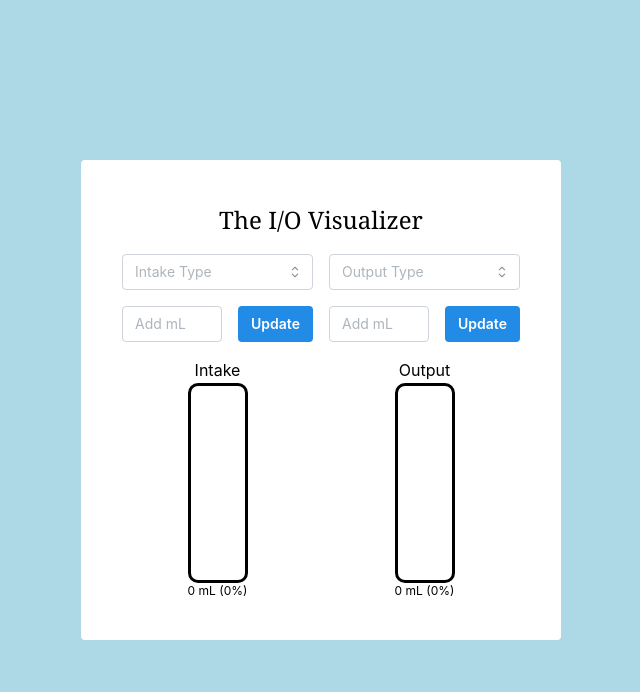
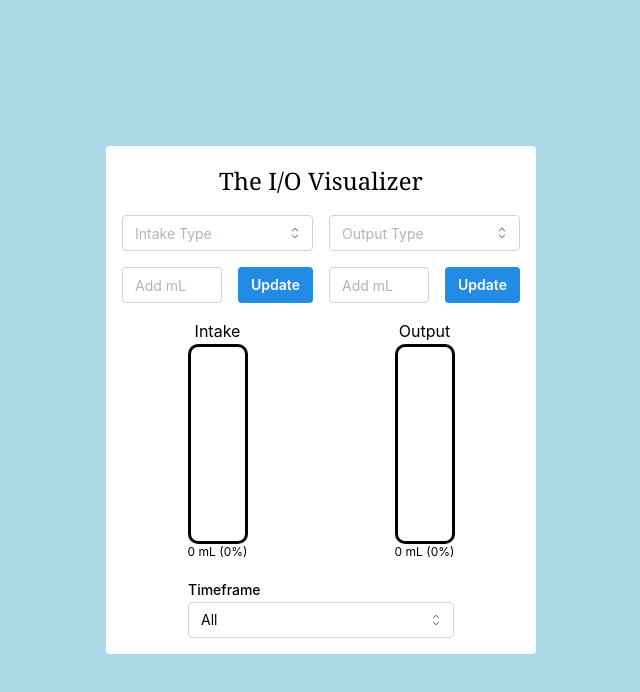
Before and after one commit to GriffinBalducci/io-visualizer, a React (Vite) app: page / in a window 1280 px wide. Shown: the top 692 px of the page, without its empty margins (319-959 px from the left). Built offline with nearby package versions, Linux system fonts and the light colour scheme.

Commit message:
TIMESCALE IN-PROGRESS
- Restructuring data to allow for different timescales
- Added dropdown to adjust timescales

```diff
--- a/src/components/Tanks.tsx
+++ b/src/components/Tanks.tsx
@@ -1,4 +1,4 @@
-import { Text, NumberInput, Button, Flex, Box, Select, Tooltip } from '@mantine/core';
+import { Text, NumberInput, Button, Flex, Box, Select, Tooltip, NumberInputStylesNames, Slider } from '@mantine/core';
 import styles from '../styles/Tanks.module.css';
 import { useState } from 'react';
 
@@ -6,6 +6,12 @@ interface TankProps {
     maxVolume: number;
     initialIntake?: number;
     initialOutput?: number;
+}
+
+export interface FluidEntry {
+  type: string;
+  volume: number;
+  timestamp: number;
 }
 
 type FluidTotals = Record<string, number>;
@@ -34,6 +40,9 @@ const fluidColors: Record<string, string> = {
 
 
 export function Tank({ maxVolume = 5000, initialIntake: initialIntake = 0, initialOutput: initialOutput = 0}: TankProps) {
+  const [timeframe, setTimeframe] = useState<string>("all");
+  const [intakeEntries, setIntakeEntries] = useState<FluidEntry[]>([]);
+  const [outputEntries, setOutputEntries] = useState<FluidEntry[]>([]);
   const [intakeVolume, setIntakeVolume] = useState(initialIntake);
   const [outputVolume, setOutputVolume] = useState(initialOutput);
   const [newIntake, setNewIntake] = useState<number | ''>('');
@@ -65,35 +74,32 @@ export function Tank({ maxVolume = 5000, initialIntake: initialIntake = 0, initi
     sweat: 0
   });
   const handleIntake = () => {
-      // Ensure number was actually input and an actual intake was selected
     if (typeof newIntake === 'number' && intakeType) {
-        // Update state (prev =>)
-        // Copies all existing fluid entries (..prev)
-        // Take previous value for the selected type, or 0 if not there yet, and add newIntake
-        setIntakeFluids(prev => ({...prev, [intakeType]: (prev[intakeType] || 0) + newIntake}));
+      const newEntry: FluidEntry = {
+        type: intakeType,
+        volume: newIntake,
+        timestamp: Date.now(),
+      };
 
-        // Update overall output volume
-        setIntakeVolume(prev => Math.min(prev + newIntake, maxVolume));
+      setIntakeEntries((prev) => [...prev, newEntry]);
 
-        // Reset input
       setNewIntake('');
     }
   };
   const handleOutput = () => {
-      // Ensure number was actually input and an actual output was selected
     if (typeof newOutput === 'number' && outputType) {
-        // Update state (prev =>)
-        // Copies all existing fluid entries (..prev)
-        // Take previous value for the selected type, or 0 if not there yet, and add newOutput
-        setOutputFluids(prev => ({...prev, [outputType]: (prev[outputType] || 0) + newOutput}));
+      const newEntry: FluidEntry = {
+        type: outputType,
+        volume: newOutput,
+        timestamp: Date.now(),
+      };
 
-        // Update overall output volume
-        setOutputVolume(prev => Math.min(prev + newOutput, maxVolume));
+      setOutputEntries((prev) => [...prev, newEntry]);
 
-        // Reset input
       setNewOutput('');
     }
   };
+
   const intakeHeight = Math.min(Math.max((intakeVolume / maxVolume) * 100, 0), 100);
   const outputHeight = Math.min(Math.max((outputVolume / maxVolume) * 100, 0), 100);
 
@@ -224,6 +230,20 @@ export function Tank({ maxVolume = 5000, initialIntake: initialIntake = 0, initi
         </Box>
         </Flex>
       </Flex>
+
+      <Select
+        label="Timeframe"
+        value={timeframe.toString()}
+        data={[
+          { value: 'all', label: 'All' },
+          { value: '1440', label: '24hr' },
+          { value: '720', label: '12hr' },
+          { value: '240', label: '4hr' },
+          { value: '60', label: '1hr' },
+          { value: '10', label: '10m' },
+        ]}
+        onChange={(value) => setTimeframe(value ?? 'all')}
+      />
     </>
   );
 }
--- a/src/styles/App.module.css
+++ b/src/styles/App.module.css
@@ -9,8 +9,7 @@
 }
 
 .displayCard {
-    height: 60vh;
-    width: 60vh;
+    max-width: 90%;
     background-color: antiquewhite;
     display: flex;
     gap: 1rem;
```
Also changed, not shown: src/components/Utils.tsx (added, +21 -0 lines). Lines whose indentation alone changed are shown as unchanged.
